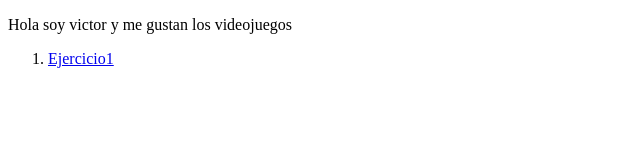
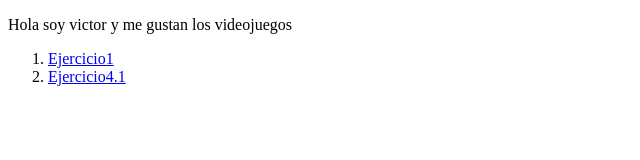
Before and after one commit to Victor8070/ejercicio1, a plain HTML site: page index.html in a window 1280 px wide. Shown: the whole page, without its empty margins (0-640 px from the left). Drawn offline with Linux system fonts and the light colour scheme.

Commit message:
Add link to Ejercicio4.1 in index.html

```diff
--- a/index.html
+++ b/index.html
@@ -14,5 +14,6 @@
 </body>
     <ol>
         <li><a href="Ejercicio1/index.html">Ejercicio1</a></li>
+        <li><a href="Ejercicio4.1/Ejercicio4.1.html">Ejercicio4.1</a></li>
     </ol>
 </html>
```
